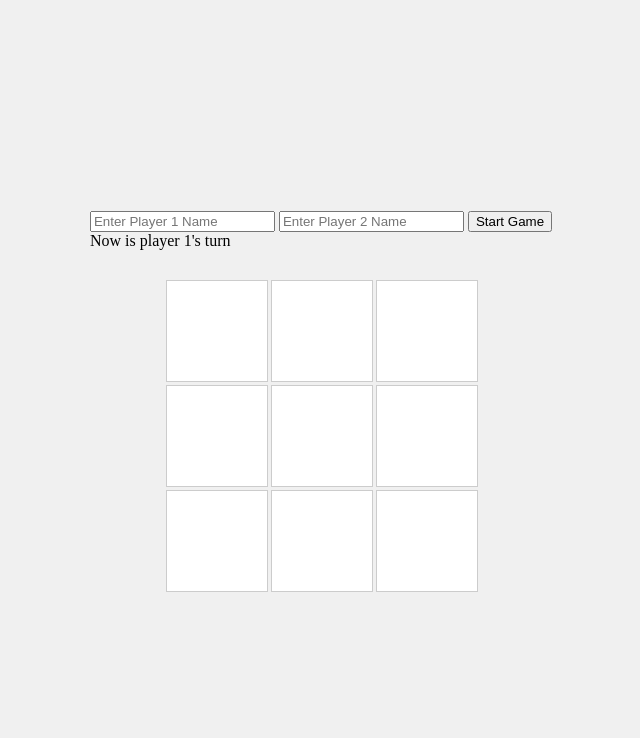
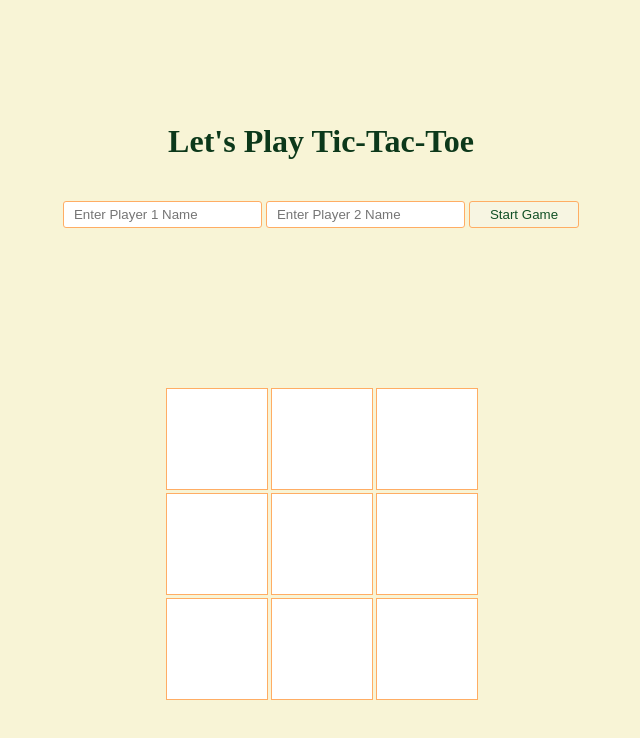
Before and after one commit to mpesaran/odin-tic-tac-toe, a plain HTML site: page index.html in a window 1280 px wide. Both pictures are taken after a click on the button "Start Game". Shown: the whole page, without its empty margins (319-959 px from the left). Drawn offline with Linux system fonts and the light colour scheme.

Commit message:
some stylings added to make the page pleasant.

```diff
--- a/index.html
+++ b/index.html
@@ -11,6 +11,7 @@
 
 <body>
     <div class="container">
+        <h1>Let's Play Tic-Tac-Toe</h1>
         <div class="game-info">
             <input type="text" id="player1" placeholder="Enter Player 1 Name" />
             <input type="text" id="player2" placeholder="Enter Player 2 Name" />
--- a/script.js
+++ b/script.js
@@ -136,6 +136,7 @@ const displayController = (() => {
 
     const updateResult = (message) => {
         resultDisplay.textContent = message;
+        currentPlayerDiv.textContent = ""
     }
 
     const setTurnDisplay = (playerName) => {
--- a/styles.css
+++ b/styles.css
@@ -4,17 +4,39 @@ body {
     align-items: center;
     height: 100vh;
     margin: 0;
-    background-color: #f0f0f0;
+    background-color: #f8f4d6;
 }
 
 .container {
     display: flex;
     flex-direction: column;
     align-items: center;
+    gap: 20px;
 }
 
 .game-info {
-    margin-bottom: 20px;
+    margin-bottom: 100px;
+}
+
+h1 {
+    color: #0c381a;
+    font-weight: bold;
+}
+
+input {
+    border: 1px #ffad64 solid;
+    padding: 5px 10px;
+    color: #0c371a;
+    margin-bottom: 30px;
+    border-radius: 3px;
+}
+
+#startButton {
+    padding: 5px 20px;
+    border: 1px #ffad64 solid;
+    color: #115025;
+    background-color: #f7f5e2;
+    border-radius: 3px;
 }
 
 #gameBoard {
@@ -22,6 +44,7 @@ body {
     grid-template-columns: repeat(3, 100px);
     grid-template-rows: repeat(3, 100px);
     gap: 5px;
+
 }
 
 #gameBoard div {
@@ -32,23 +55,26 @@ body {
     align-items: center;
     font-size: 24px;
     background-color: #ffffff;
-    border: 1px solid #ccc;
+    border: 1px solid #ffad64;
     cursor: pointer;
+    color: #9d4100;
 }
 
 #gameBoard div:hover {
-    background-color: #f9f9f9;
+    background-color: #f7f5e2;
 }
 
 #resultDisplay {
     margin-top: 10px;
-    font-size: 20px;
-    color: #333;
+    font-size: 2em;
+    color: #115025;
+    text-align: center;
 }
 
-#turnDisplay {
+#turn {
     margin-top: 10px;
     font-size: 1.2em;
     font-weight: bold;
     text-align: center;
+    color: #115025;
 }
```
